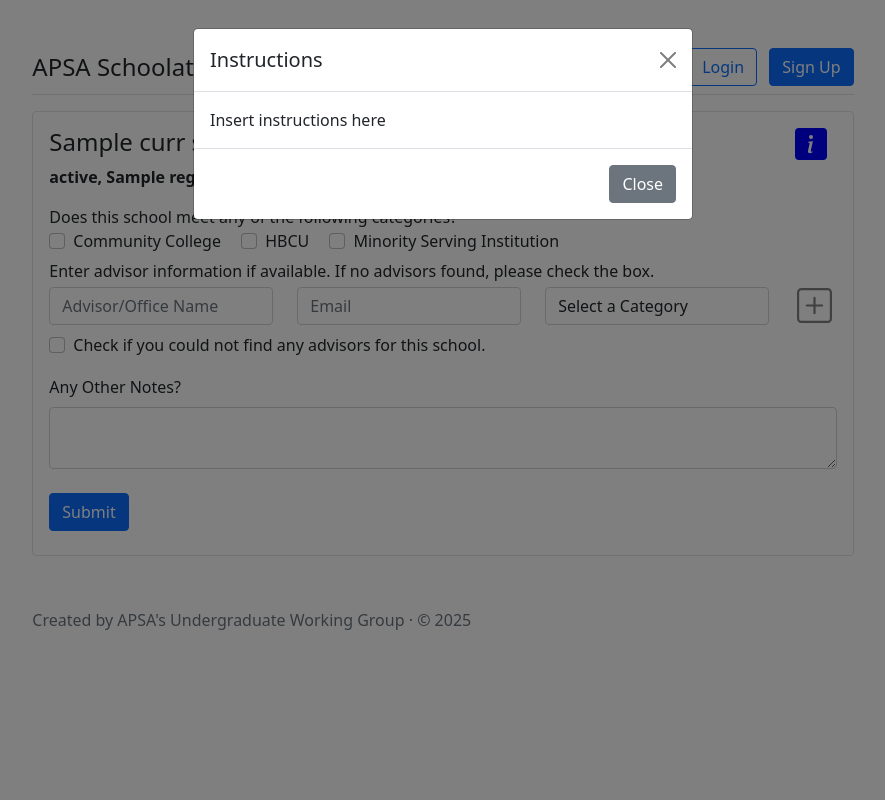
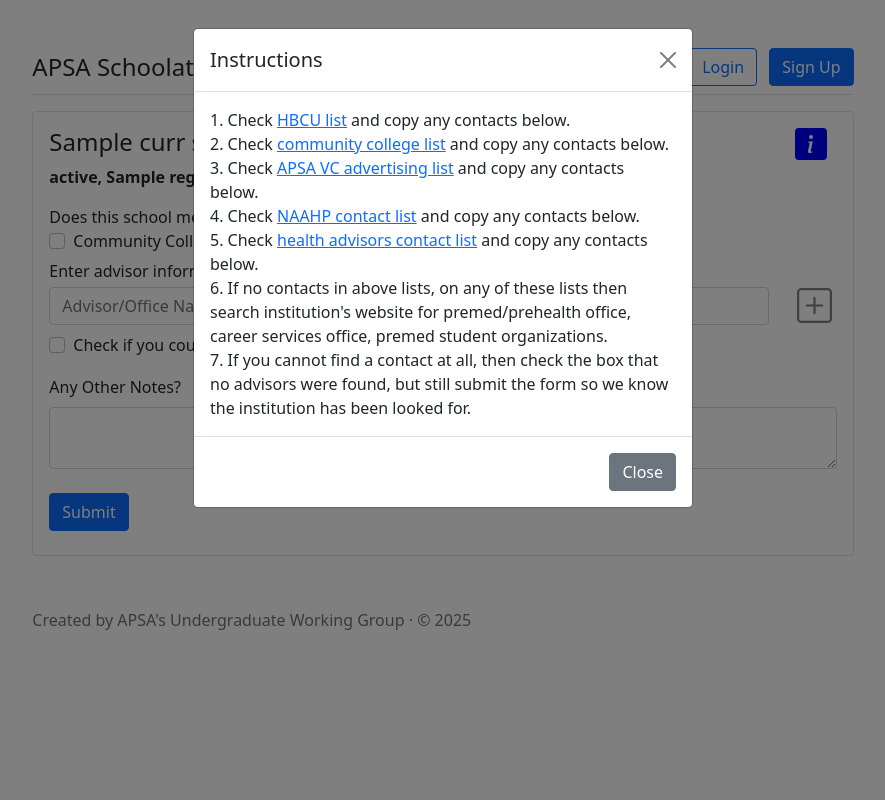
Before and after one commit to RunningMSN/schoolathon, a Flask app: template website/templates/add.html in a window 1280 px wide, after a click that opens the changed part. Shown: the whole page, without its empty margins (197-1082 px from the left). Run offline with Flask 3, Linux system fonts and the light colour scheme; the template is opened without the code that fills it: most values are stand-ins (such as "Sample title", 1, 10 or a date in 2020); some libraries are stand-ins or nearby versions.

Commit message:
Added instructions

```diff
--- a/website/templates/add.html
+++ b/website/templates/add.html
@@ -113,7 +113,13 @@
         <button type="button" class="btn-close" data-bs-dismiss="modal" aria-label="Close"></button>
       </div>
       <div class="modal-body">
-        Insert instructions here
+        1. Check <a href='https://docs.google.com/spreadsheets/d/1maBQeDkv0kKDQ9FK6TPhP8qzUlqNOkGD/edit?gid=1871775294#gid=1871775294'>HBCU list</a> and copy any contacts below. <br />
+		2. Check <a href='https://docs.google.com/spreadsheets/d/16RKsMWnfdKj4_AZp77ad_wkIFqPLDvq4YPli-3XAy-g/edit?gid=0#gid=0'>community college list</a> and copy any contacts below. <br />
+		3. Check <a href='docs.google.com/spreadsheets/d/1FpZB3qZKx8tse-FOgtrKMo1uPtQS8Hk3Zk6pYjZbbhQ/edit?gid=0#gid=0'>APSA VC advertising list</a> and copy any contacts below. <br />
+		4. Check <a href='https://docs.google.com/spreadsheets/d/12Cd04OB_DFRz5ili-YRzJzLMs8_PtbEsgysndkuhVE4/edit?gid=243945052#gid=243945052'>NAAHP contact list</a> and copy any contacts below. <br />
+		5. Check <a href='https://docs.google.com/spreadsheets/d/1_vu3BorsmGJclP9X8w4UIE4GqbvcNfdJ2i1iBSOIFqY/edit?gid=0#gid=0'>health advisors contact list</a> and copy any contacts below. <br />
+		6. If no contacts in above lists, on any of these lists then search institution's website for premed/prehealth office, career services office, premed student organizations. <br />
+		7. If you cannot find a contact at all, then check the box that no advisors were found, but still submit the form so we know the institution has been looked for.
       </div>
       <div class="modal-footer">
         <button type="button" class="btn btn-secondary" data-bs-dismiss="modal">Close</button>
```
